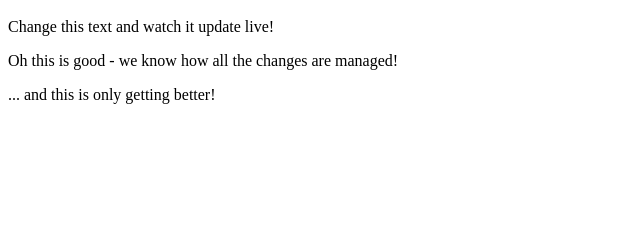
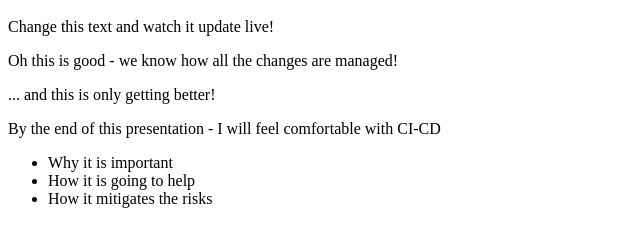
Before and after one commit to goofyrao/try_git, a plain HTML site: page index.html in a window 1280 px wide. Shown: the part 48-294 px from the top of the page, without its empty margins (0-640 px from the left). Drawn offline with Linux system fonts and the light colour scheme.

Commit message:
Update index.html
what I would have learnt about CI-CD

```diff
--- a/index.html
+++ b/index.html
@@ -4,5 +4,11 @@
     <p>Change this text and watch it update live!</p>
     <p>Oh this is good - we know how all the changes are managed!</p>
     <p>... and this is only getting better!</p>
+    <p>By the end of this presentation - I will feel comfortable with CI-CD</p>
+    <ul>
+      <li>Why it is important</li>
+      <li>How it is going to help</li>
+      <li>How it mitigates the risks</li>
+    </ul>
 </body>
 </html>
```
